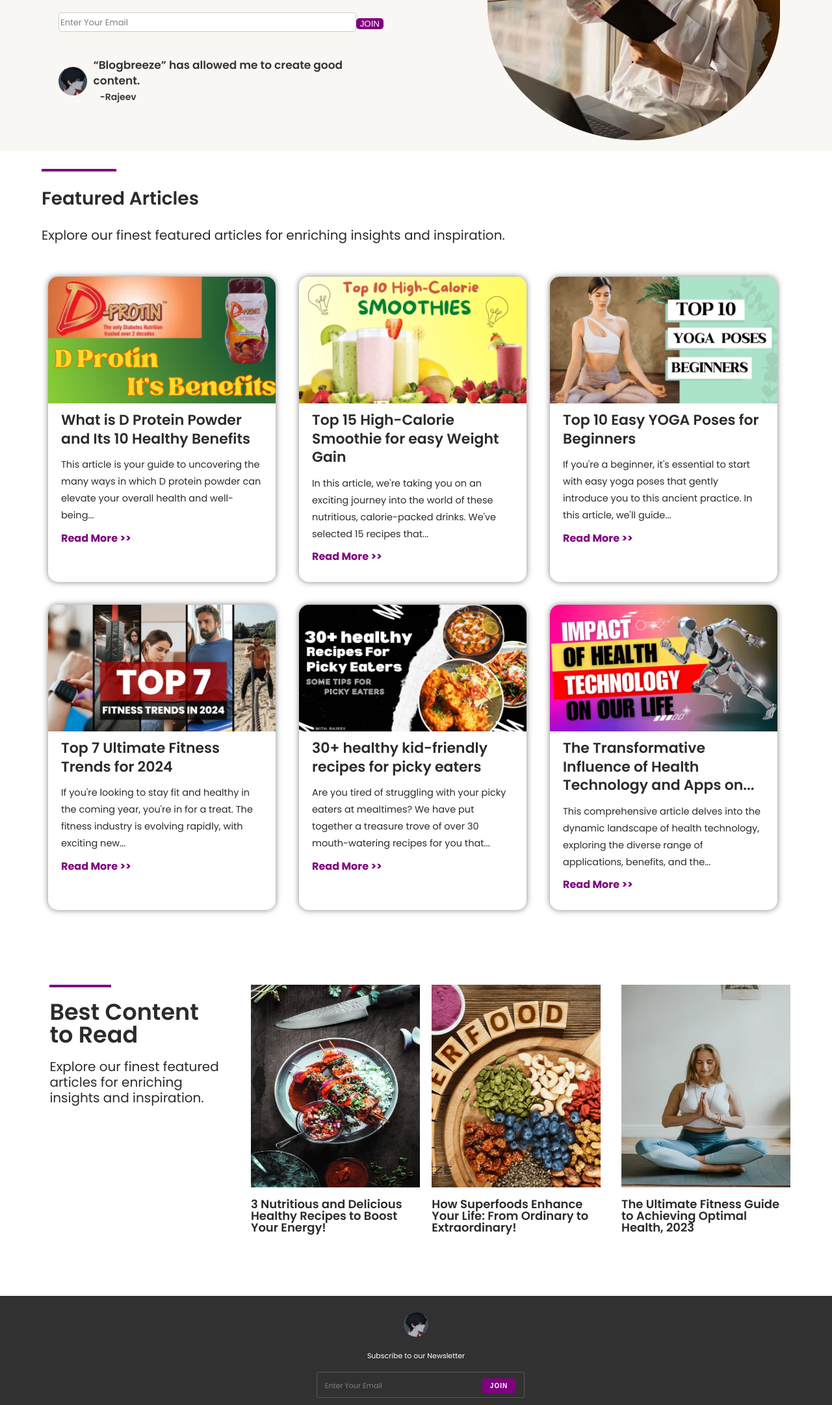
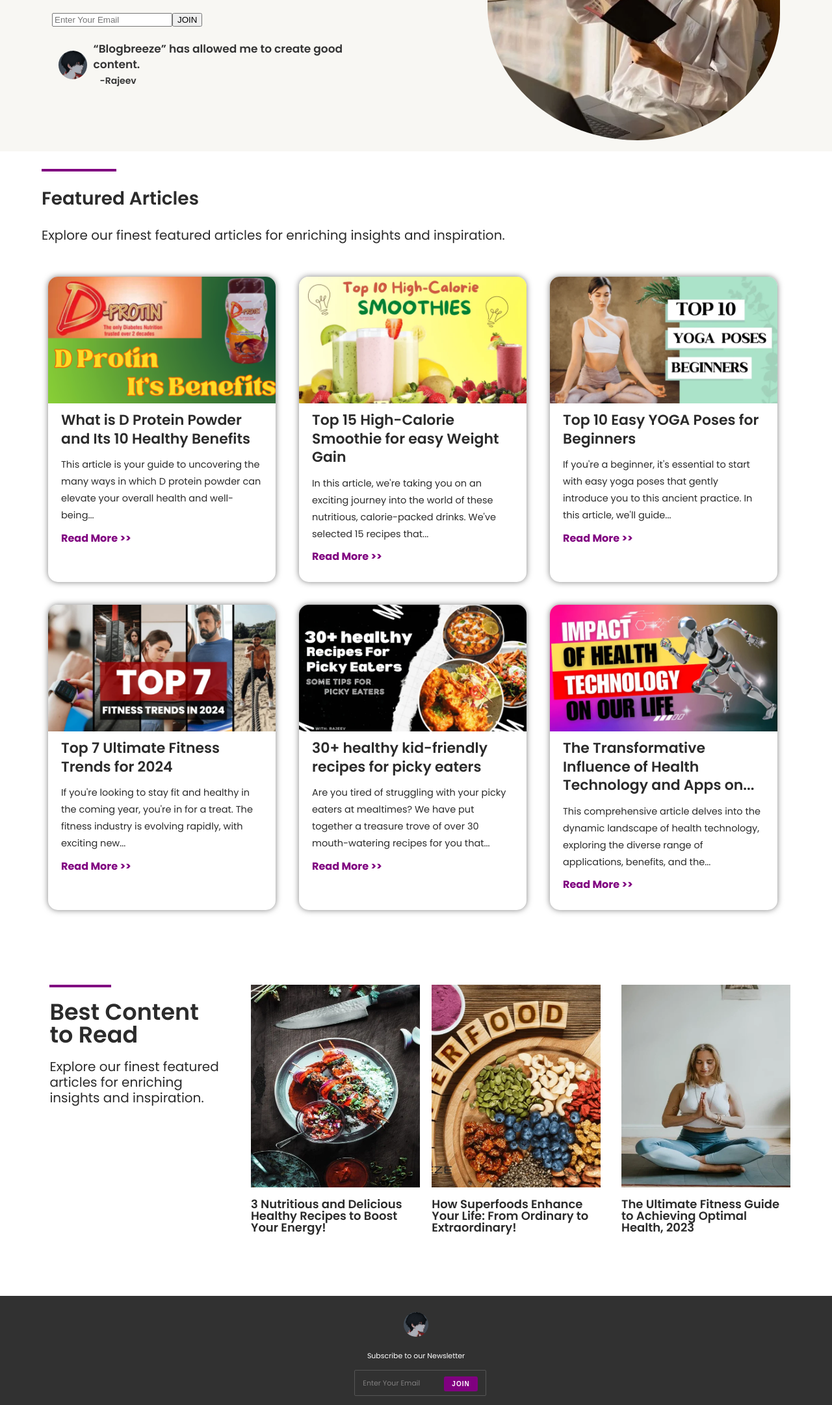
Before and after one commit to KhyatiDhawan22/blogbreeze, a plain HTML site: page index.html in a window 1280 px wide. Shown: the part 294-2457 px from the top of the page at 65% size. Drawn offline with nearby package versions, Linux system fonts and the light colour scheme.

Commit message:
Update index.css

```diff
--- a/css/index.css
+++ b/css/index.css
@@ -63,8 +63,8 @@
 
 
 /*email box and join button*/
-.email-box1{
-  width: 500px; /* Adjust the width to your desired value */
+.email-box{
+  width: 50px; /* Adjust the width to your desired value */
   /* Additional styling properties */
   height: 30px;
   display: flex;
@@ -75,7 +75,7 @@
 
   /* Add other styles as needed */
 }
-.email-box1 input{
+.email-box input{
   box-sizing: border-box;
   width: 100%;
   height:inherit;
@@ -91,19 +91,19 @@
 
 
 
-.email-box1 input::placeholder {
+.email-box input::placeholder {
   color: #807f7f;
   font-size: 13px;
   font-family: 'Poppins', sans-serif;
 }
 
-.email-box1 input:focus {
+.email-box input:focus {
   outline: none;
   border: 1px solid purple;
 
 }
 
-.email-box1 .btn1 {
+.email-box .btn{
 
   box-sizing: border-box;
   cursor: pointer;
@@ -116,11 +116,11 @@
     border-radius: 5px;
 }
 
-.email-box1 .btn1:hover {
+.email-box .btn:hover {
   background-color: #5d2172;
 }
 
-.email-box1 .btn1:active {
+.email-box .btn:active {
   background-color: #5d2172;
 }
 
```
